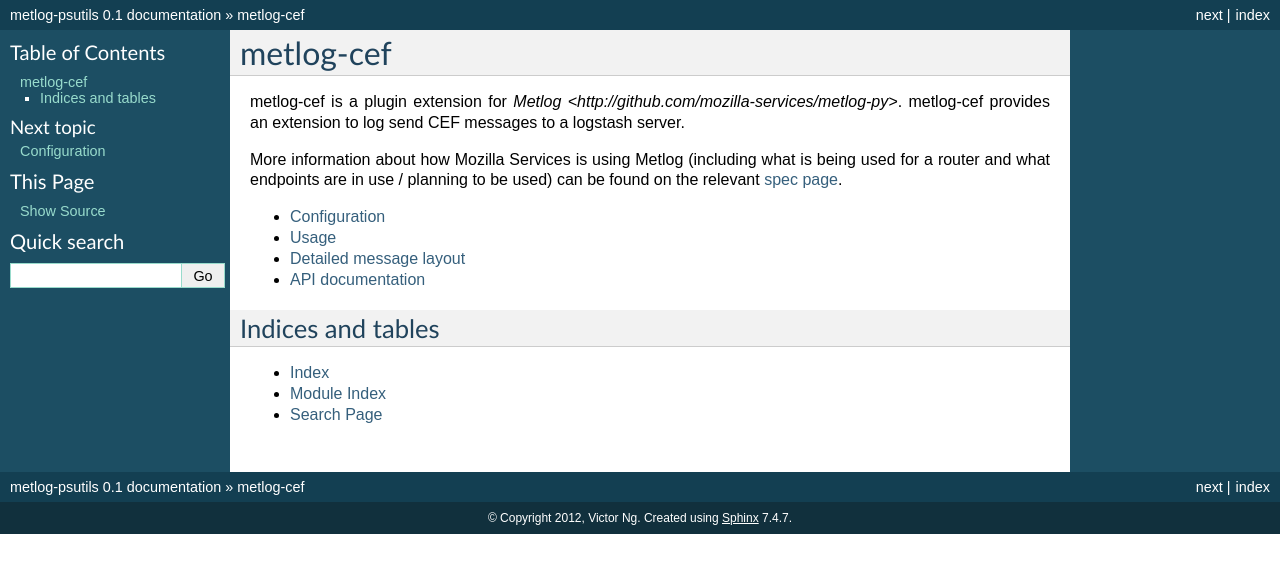
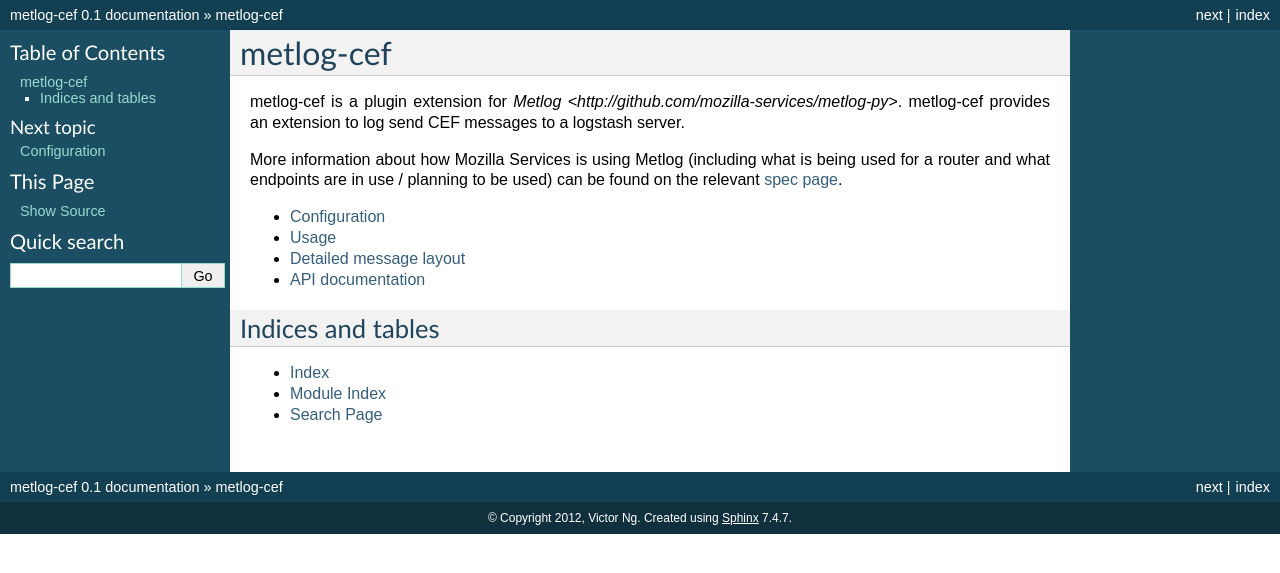
Before and after one commit to crankycoder/metlog-cef, a Sphinx documentation site: the page built from docs/source/index.rst, in a window 1280 px wide. Shown: the top 573 px of the page. Built offline with Sphinx 7.4.7, drawn with Linux system fonts in a browser that asks for light colours; formulas are drawn with MathJax 3.

Commit message:
Fix more references to "psutils" in the docs.

```diff
--- a/docs/source/conf.py
+++ b/docs/source/conf.py
@@ -1,6 +1,6 @@
 # -*- coding: utf-8 -*-
 #
-# metlog-psutils documentation build configuration file, created by
+# metlog-cef documentation build configuration file, created by
 # sphinx-quickstart on Fri Mar 30 07:26:19 2012.
 #
 # This file is execfile()d with the current directory set to its containing dir.
@@ -40,7 +40,7 @@
 master_doc = 'index'
 
 # General information about the project.
-project = u'metlog-psutils'
+project = u'metlog-cef'
 copyright = u'2012, Victor Ng'
 
 # The version info for the project you're documenting, acts as replacement for
@@ -164,7 +164,7 @@
 #html_file_suffix = None
 
 # Output file base name for HTML help builder.
-htmlhelp_basename = 'metlog-psutilsdoc'
+htmlhelp_basename = 'metlog-cefdoc'
 
 
 # -- Options for LaTeX output --------------------------------------------------
@@ -183,7 +183,7 @@
 # Grouping the document tree into LaTeX files. List of tuples
 # (source start file, target name, title, author, documentclass [howto/manual]).
 latex_documents = [
-  ('index', 'metlog-psutils.tex', u'metlog-psutils Documentation',
+  ('index', 'metlog-cef.tex', u'metlog-cef Documentation',
    u'Victor Ng', 'manual'),
 ]
 
@@ -213,7 +213,7 @@
 # One entry per manual page. List of tuples
 # (source start file, name, description, authors, manual section).
 man_pages = [
-    ('index', 'metlog-psutils', u'metlog-psutils Documentation',
+    ('index', 'metlog-cef', u'metlog-cef Documentation',
      [u'Victor Ng'], 1)
 ]
 
@@ -227,8 +227,8 @@
 # (source start file, target name, title, author,
 #  dir menu entry, description, category)
 texinfo_documents = [
-  ('index', 'metlog-psutils', u'metlog-psutils Documentation', u'Victor Ng',
-   'metlog-psutils', 'One line description of project.', 'Miscellaneous'),
+  ('index', 'metlog-cef', u'metlog-cef Documentation', u'Victor Ng',
+   'metlog-cef', 'One line description of project.', 'Miscellaneous'),
 ]
 
 # Documents to append as an appendix to all manuals.
@@ -244,7 +244,7 @@
 # -- Options for Epub output ---------------------------------------------------
 
 # Bibliographic Dublin Core info.
-epub_title = u'metlog-psutils'
+epub_title = u'metlog-cef'
 epub_author = u'Victor Ng'
 epub_publisher = u'Victor Ng'
 epub_copyright = u'2012, Victor Ng'
```
Also changed, not shown: docs/source/api/cef_plugin.rst (renamed from docs/source/api/psutil_plugin.rst).
